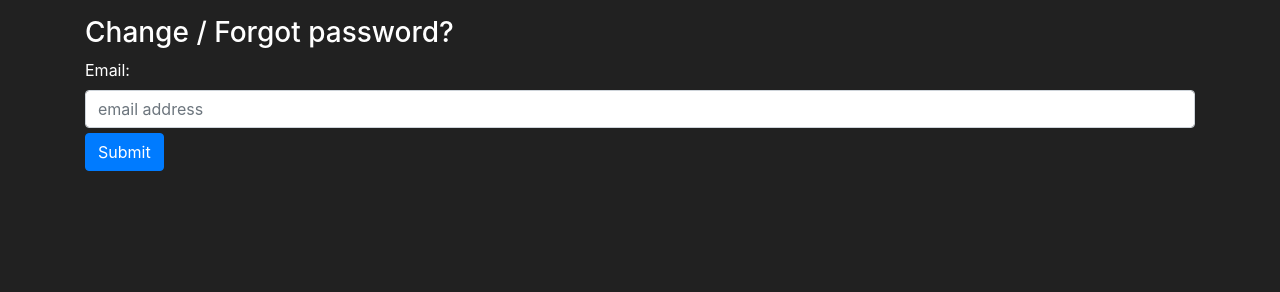
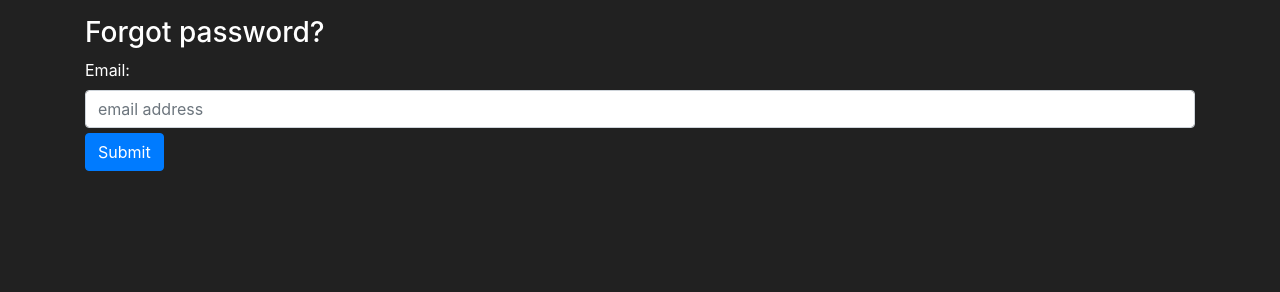
Before and after one commit to granaderos/Songs-DB, a Django app: page /accounts/password_reset/ in a window 1280 px wide. Shown: the part 73-365 px from the top of the page. Run offline with Django 3.2, Linux system fonts and the light colour scheme; some libraries are stand-ins or nearby versions.

Commit message:
Added forgot/reset password feature.

```diff
--- a/templates/registration/login.html
+++ b/templates/registration/login.html
@@ -29,6 +29,7 @@
                     <div class="card-header">
                         <div class="card-title" >
                             <i class="fa fa-user-lock"></i><strong> Log-in</strong>
+                            <a class="float-right" style="font-size: 80%" href="{% url 'password_reset' %}">Forgot password?</a>
                         </div>
                     </div>
 
--- a/templates/registration/password_reset_email.html
+++ b/templates/registration/password_reset_email.html
@@ -2,7 +2,7 @@
 To initiate the password reset process for your {{ user.get_username }} Songs Database Account,
 click the link below:
 
-{{ protocol }}://{{ domain }}{% url 'password_reset_confirm' uidb64=uid token=token %}
+{{ protocol }}://{{ domain }}:8000{% url 'password_reset_confirm' uidb64=uid token=token %}
 
 Protocol: {{ protocol }}
 Domain: {{ domain }}
--- a/templates/registration/password_reset_form.html
+++ b/templates/registration/password_reset_form.html
@@ -3,7 +3,7 @@
 {% block body %}
     <div class="container" style="color: white;">
         <br>
-        <h3>Change / Forgot password?</h3>
+        <h3>Forgot password?</h3>
 
         <form method="post">
             {% csrf_token %}
```
